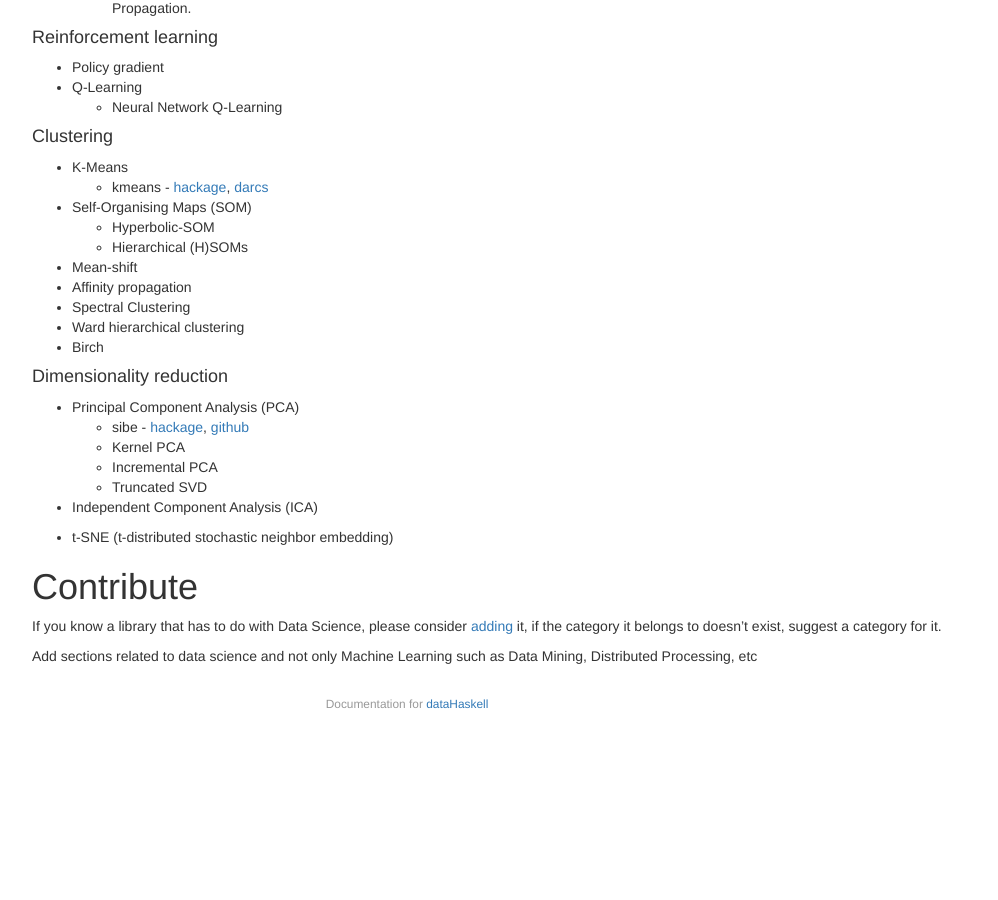
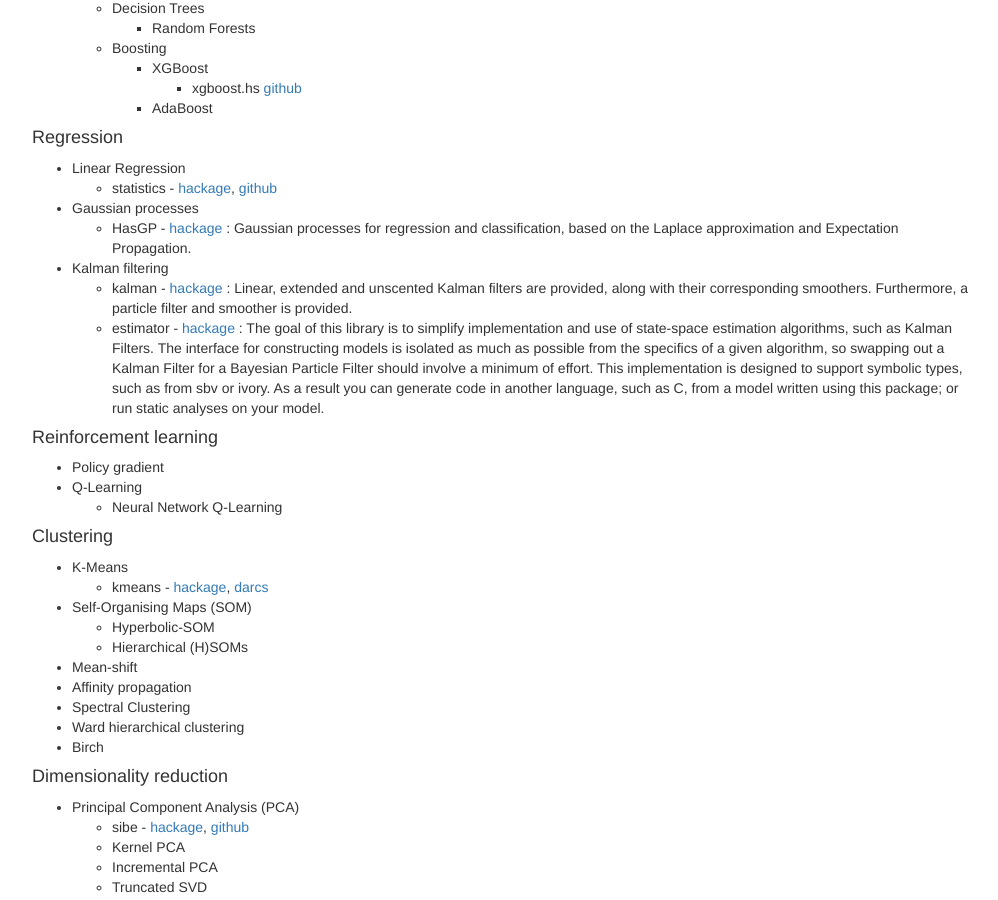
Before and after one commit to DataHaskell/docs, a Jekyll site: the page built from _posts/2016-10-19-current-environment.md, in a window 1280 px wide and 900 px high, scrolled down 2454 px. Shown: the whole window, without its empty margins (233-1231 px from the left). Built offline with Jekyll 4.4.1, drawn with Linux system fonts in a browser that asks for light colours; before the commit the page ends 3187 px from its top, so only the background shows below that; some of the changed text lies outside the part shown.

Commit message:
Mentioned kraps-h, kalman and estimator; fixed index

```diff
--- a/_posts/2016-10-19-current-environment.md
+++ b/_posts/2016-10-19-current-environment.md
@@ -16,15 +16,21 @@ Contents :
 - [Numerical methods](#numerical)
   - [Numerical linear algebra](#nla)
   - [Integration](#integration)
+    - Markov chain Monte Carlo
   - [Differentiation](#differentiation)
+    - Automatic differentiation
   - [Optimization](#optimization)
+    - Linear programming
+    - Convex optimization
 
 - [Machine learning](#ml)
   - [Graphical models](#graph)
   - [Classification](#classification)
   - [Regression](#regression)
+    - Linear regression
+    - Gaussian processes
+    - Kalman filtering
   - [Reinforcement learning](#rl)
-  - [Graphical models](#graph)
   - [Dimensionality reduction](#dimr)
 
 
@@ -36,6 +42,10 @@ Contents :
 - frames - [hackage](http://hackage.haskell.org/package/Frames) : User-friendly, type safe, runtime efficient tooling for working with tabular data deserialized from comma-separated values (CSV) files. The type of each row of data is inferred from data, which can then be streamed from disk, or worked with in memory. Also see the comprehensive [tutorial](https://acowley.github.io/Frames/)
 - labels - [hackage](https://hackage.haskell.org/package/labels) : Declare and access tuple fields with labels. An approach to anonymous records.
 - analyze - [hackage](https://hackage.haskell.org/package/analyze), [github](https://github.com/ejconlon/analyze) : `pandas`-like dataframe operations for tabular data with CSV interface.
+- kraps-h - [github](https://github.com/krapsh/kraps-haskell) : Haskell bindings to Apache Spark. The library consists of:
+  - a specification to describe data pipelines in a language-agnostic manner, and a communication protocol to submit these pipelines to Spark.
+  - a serving library, called krapsh-server, that implements this specification on top of Spark. It is written in Scala and is loaded as a standard Spark package.
+  - a client written in Haskell that sends pipelines to Spark for execution. In addition, this client serves as an experimental platform for whole-program optimization and verification, as well as compiler-enforced type checking.
 
 <h3 id="arrays">Efficient arrays</h3>
 
@@ -141,6 +151,11 @@ Contents :
 - Gaussian processes
   - HasGP - [hackage](https://hackage.haskell.org/package/HasGP) : Gaussian processes for regression and classification, based on the Laplace approximation and Expectation Propagation.
 
+- Kalman filtering
+  - kalman - [hackage](https://hackage.haskell.org/package/kalman) : Linear, extended and unscented Kalman filters are provided, along with their corresponding smoothers. Furthermore, a particle filter and smoother is provided.
+  - estimator - [hackage](https://hackage.haskell.org/package/estimator) : The goal of this library is to simplify implementation and use of state-space estimation algorithms, such as Kalman Filters. The interface for constructing models is isolated as much as possible from the specifics of a given algorithm, so swapping out a Kalman Filter for a Bayesian Particle Filter should involve a minimum of effort.
+This implementation is designed to support symbolic types, such as from sbv or ivory. As a result you can generate code in another language, such as C, from a model written using this package; or run static analyses on your model.
+
 
 <h4 id="rl">Reinforcement learning</h4>
 
```
